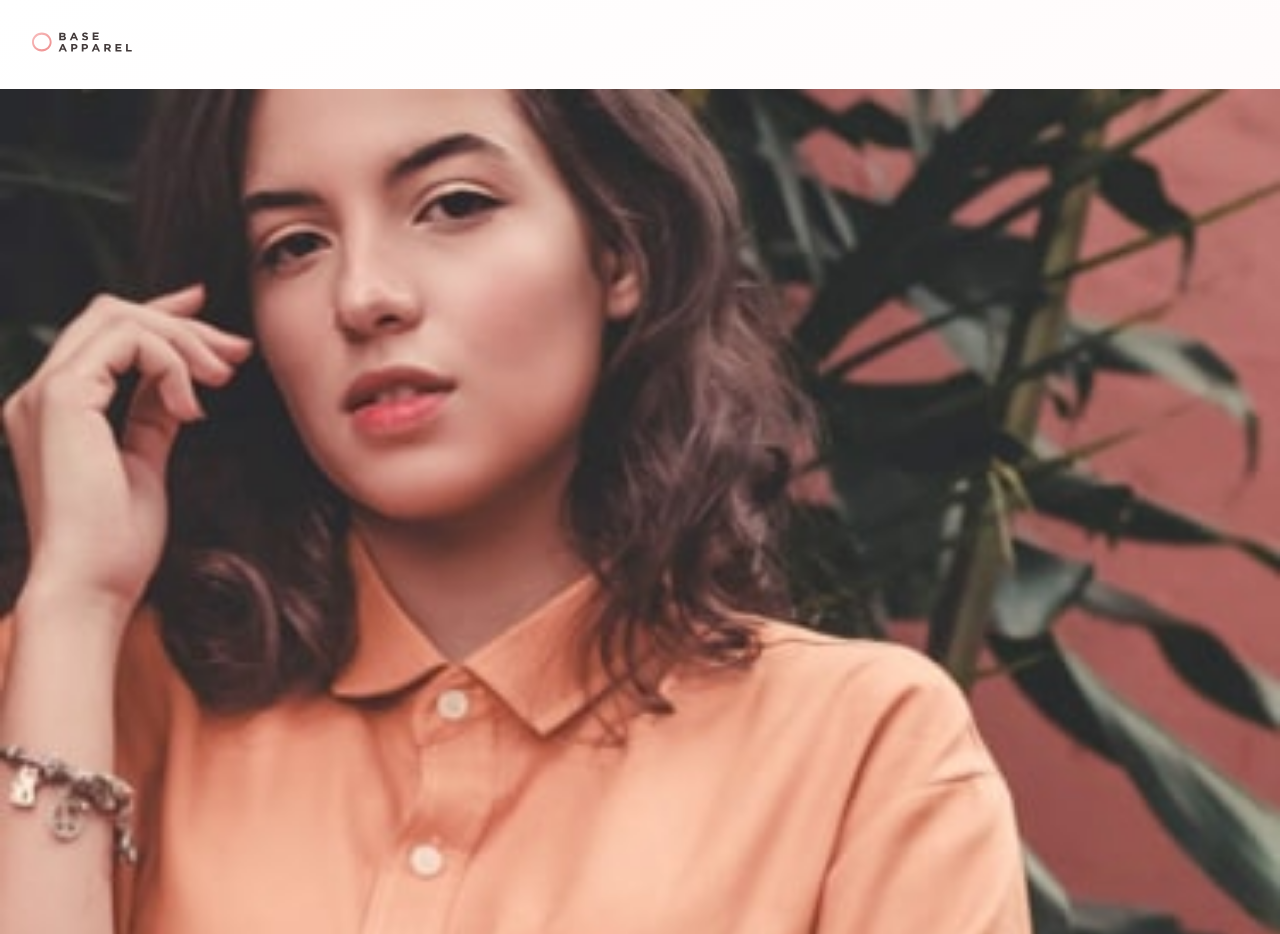
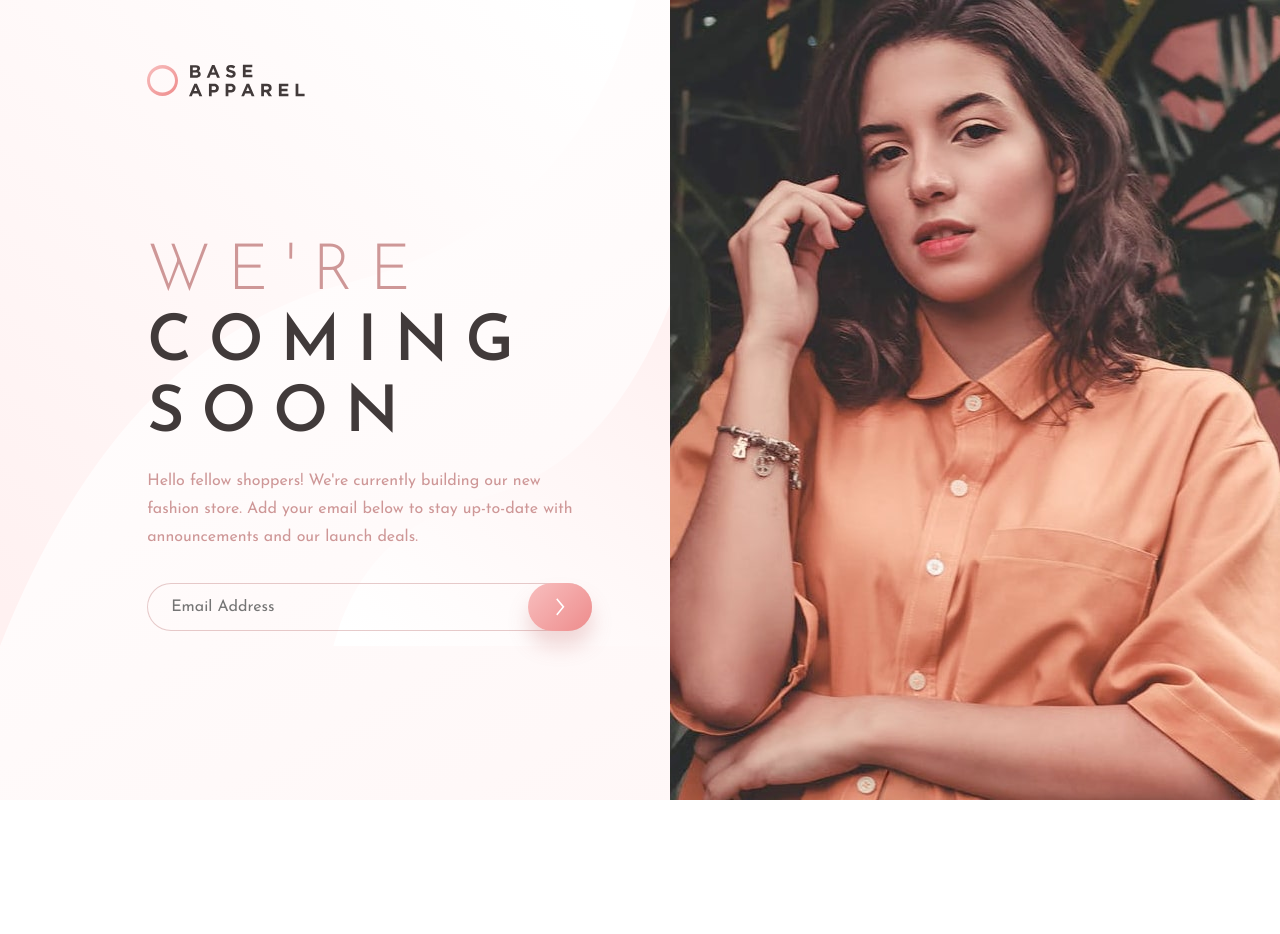
Before and after one commit to HubertKwiatkowski/FM_base_apparel, a website: page index.html in a window 1280 px wide. Shown: the top 934 px of the page. After the commit the page ends 800 px from the top, so only its background shows below. Drawn offline with nearby package versions, Linux system fonts and the light colour scheme.

Commit message:
desktop done

```diff
--- a/index.html
+++ b/index.html
@@ -17,11 +17,15 @@
 
 </head>
 <body>
+  <div class="wrapper">
+
     <header>
       <div class="logo"></div>
     </header>
+
     <main>
       <div class="hero-image"></div>
+
       <div class="hero-text">
         <h1><span class="red">We're </span> coming soon</h1>
         <p class="info">Hello fellow shoppers! We're currently building our new fashion store.
@@ -34,6 +38,10 @@
         </form>
       </div>
     </main>
+
+  </div>
+
+
   <footer>
   </footer>
 </body>
--- a/style.css
+++ b/style.css
@@ -6,6 +6,8 @@
   --clr-primary-400: hsla(0, 100%, 98%, 1);
   --clr-primary-500: hsla(0, 80%, 86%, 1);
   --clr-primary-510: hsla(0, 74%, 74%, 1);
+  --clr-primary-600: hsla(0, 80%, 86%, .5);
+  --clr-primary-610: hsla(0, 74%, 74%, .5);
 
   --clr-neutral-100: hsl(0, 6%, 24%);
   --clr-neutral-110: hsla(0, 43%, 60%, 0.25);
@@ -18,8 +20,8 @@
   --fw-400: 400;
   --fw-600: 600;
 
-  --fs-300: .875rem;
-  --fs-400: 1rem;
+  --fs-400: .875rem;
+  --fs-410: 1rem;
   --fs-900: 2.5rem;
   --fs-910: 4rem;
 
@@ -31,13 +33,13 @@
   --size-500: 2,5rem;
   --size-700: 4.4375rem;
 
-  --fs-body: var(--fs-300);
+  --fs-body: var(--fs-400);
   --fs-header: var(--fs-900);
 }
 
 @media (min-width: 50rem) {
   :root {
-    --fs-body: var(--fs-400);
+    --fs-body: var(--fs-410);
     --fs-header: var(--fs-910);
   }
 }
@@ -64,14 +66,16 @@ body {
   background: linear-gradient(150deg, var(--clr-primary-300), var(--clr-primary-400));
 }
 
-main {
-  display: flex;
-  flex-direction: column;
-  justify-content: center;
-  align-items: center;
-  margin: 2rem;
+
+@media (min-width: 50rem) {
+  .wrapper {
+    width: 100vw;
+    height: 100vh;
+    background-image: url('images/bg-pattern-desktop.svg');
+    background-repeat: no-repeat;
+    background-size: calc(100vw - 38.125rem) auto;
+  }
 }
-
 .logo {
   display: inline-block;
   margin: 2rem 0 0 2rem;
@@ -81,11 +85,29 @@ main {
   background-size: 6.25rem 1.25rem;
 }
 
+@media (min-width: 50rem) {
+  .logo {
+    width: 9.875rem;
+    height: 2.0625rem;
+    margin: 4rem 0 0 11.5vw;
+    background-size: 9.875rem auto;
+  }
+}
+
 main {
   display: flex;
   flex-direction: column;
   justify-content: center;
   align-items: center;
+  margin: 2rem;
+}
+
+@media (min-width: 75rem) {
+  main {
+    display: inline-block;
+    width: 27.8125rem;
+    margin: 8.5rem 0 0 11.5vw;
+  }
 }
 
 .hero-image {
@@ -96,19 +118,40 @@ main {
   background-size: 100vw auto;
 }
 
-/* @media (min-width: 50rem) {
+@media (min-width: 50rem) {
   .hero-image {
+    width: 42vw;
+    max-width: 38.125rem;
+    height: 50rem;
+    position: absolute;
+    top: 0;
+    right: 0;
     background-image: url('images/hero-desktop.jpg');
+    background-size: 42vw auto;
   }
-} */
+}
+
+@media (min-width: 75rem) {
+  .hero-image {
+    width: 38.125rem;
+    max-width: 38.125rem;
+    height: 50rem;
+    background-size: 38.125rem auto;
+  }
+}
 
 .hero-text {
-  /* display: flex;
-  flex-direction: column;
-  justify-content: center;
-  align-items: center; */
+  width: 19.4375rem;
   margin: 4rem 0 2rem 0;
   text-align: center;
+}
+
+@media (min-width: 75rem) {
+  .hero-text {
+    width: 27.8125rem;
+    margin-top: 0;
+    text-align: left;
+  }
 }
 
 h1 {
@@ -120,6 +163,12 @@ h1 {
   margin-bottom: 1rem;
 }
 
+@media (min-width: 75rem) {
+  h1 {
+    line-height: var(--size-700);
+  }
+}
+
 h1 span {
   font-weight: var(--fw-300);
   color: var(--clr-primary-100);
@@ -129,10 +178,16 @@ h1 span {
   line-height: var(--size-430);
 }
 
+@media (min-width: 75rem) {
+  .info {
+    line-height: var(--size-450);
+  }
+}
+
 form {
   display: flex;
   justify-content: space-between;
-  width: 19.375rem;
+  width: 100%;
   height: 3rem;
   box-shadow: 0px 0px 0px 1px var(--clr-primary-110) inset;
   border-radius: 1.5rem;
@@ -156,7 +211,10 @@ input {
   border-radius: 1.5rem;
   background: linear-gradient(135deg, var(--clr-primary-500), var(--clr-primary-510));
   box-shadow: 0 .9375rem 1.25rem var(--clr-neutral-110);
+}
 
+.btn:hover {
+  background: linear-gradient(135deg, var(--clr-primary-600), var(--clr-primary-610));
 }
 
 .btn-icon {
```
Lines whose indentation alone changed are shown as unchanged.
